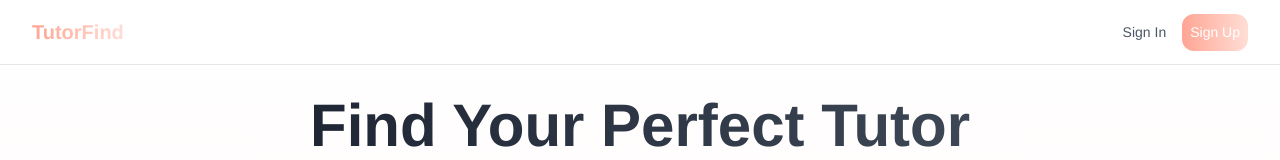
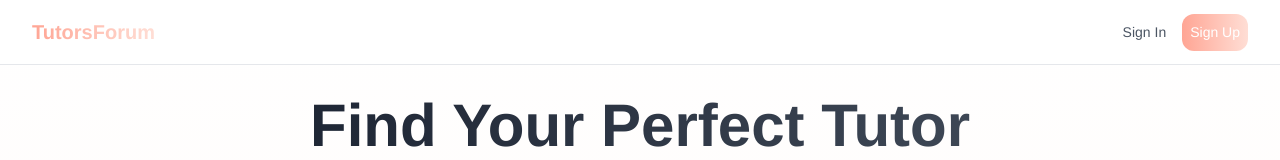
Before and after one commit to shivamupadhyay1022/tutorsforum-new, a React (Vite) app: page / in a window 1280 px wide. Shown: the top 160 px of the page. Built offline with nearby package versions, Linux system fonts and the light colour scheme; no server answers; the database is empty.

Commit message:
Title Change

```diff
--- a/src/components/Footer.jsx
+++ b/src/components/Footer.jsx
@@ -8,7 +8,7 @@ function Footer() {
       <div className="grid grid-cols-2 md:grid-cols-4 gap-8">
         {/* Company Info */}
         <div className="col-span-2 md:col-span-1">
-          <Link to="/" className="font-bold text-xl mb-4 block">TutorFind</Link>
+          <Link to="/" className="font-bold text-xl mb-4 block">TutorsForum</Link>
           <p className="text-gray-600 mb-4">
             Connecting students with expert tutors for personalized learning experiences.
           </p>
@@ -96,7 +96,7 @@ function Footer() {
 
       <div className="mt-12 pt-8 border-t border-gray-200">
         <p className="text-center text-gray-600">
-          © {new Date().getFullYear()} TutorFind. All rights reserved.
+          © {new Date().getFullYear()} TutorsForum. All rights reserved.
         </p>
       </div>
     </div>
--- a/src/components/Navbar.jsx
+++ b/src/components/Navbar.jsx
@@ -14,7 +14,7 @@ function Navbar() {
               onClick={() => navigate("/")}
               className="text-xl font-semibold bg-gradient-to-r from-peach-300 to-peach-100 bg-clip-text text-transparent cursor-pointer"
             >
-              TutorFind
+              TutorsForum
             </span>
           </div>
           {currentUser ? (
--- a/src/components/dashboard/DashNav.jsx
+++ b/src/components/dashboard/DashNav.jsx
@@ -178,7 +178,7 @@ function DashNav({ func, refresh }) {
               onClick={() => navigate("/")}
               className="text-xl ml-12 md:ml-0 font-semibold bg-gradient-to-r from-peach-300 to-peach-100 bg-clip-text text-transparent cursor-pointer"
             >
-              TutorFind
+              TutorsForum
             </span>
           </div>
           <div className="hidden md:flex items-center  space-x-4">
```
